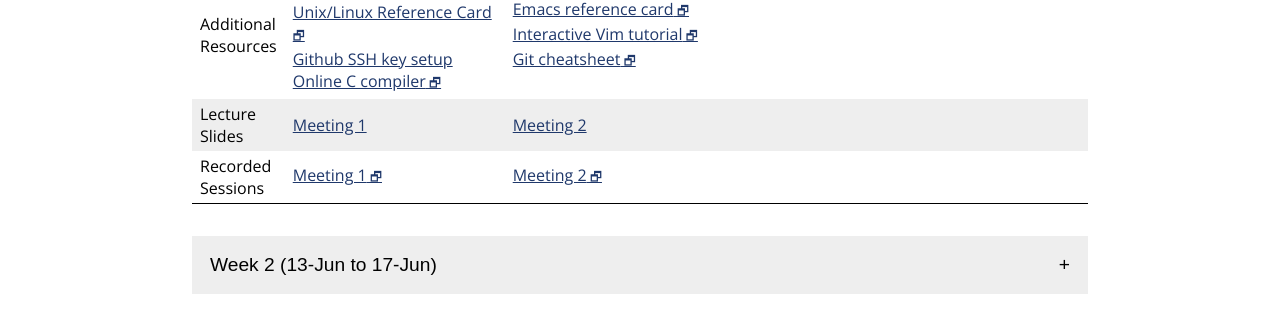
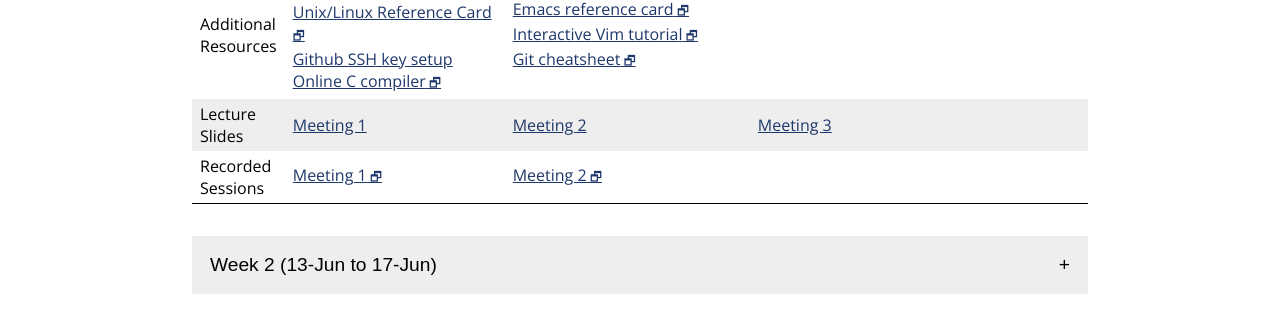
Before and after one commit to jhu-ip/cs220-summer22, a Jekyll site: the page built from material.md, in a window 1280 px wide. Shown: the part 795-1104 px from the top of the page. Built offline with Jekyll 4.4.1, drawn with Linux system fonts in a browser that asks for light colours; some web fonts are replaced.

Commit message:
meeting 3 slides

```diff
--- a/material.csv
+++ b/material.csv
@@ -46,6 +46,7 @@ Week,Day,Date,Type,Link text,URL
 1,3,10-Jun,Slides,"Writing functions, command line arguments",slides/day06_functions_command_line_arguments.pdf
 1,3,10-Jun,Recap,Day 6,questions/day06.html
 1,3,10-Jun,Exercise,Exercise 6,exercise/ex06.html
+1,3,10-Jun,LectureSlides,Meeting 3,slides/class03.pdf
 2,1,13-Jun,Slides,Function declarations,slides/day07_function_declaration.pdf
 2,1,13-Jun,Slides,Passing arrays to functions,slides/day07_passing_arrays_to_functions.pdf
 2,1,13-Jun,Slides,Recursion,slides/day07_recursion.pdf
--- a/material.md
+++ b/material.md
@@ -64,7 +64,7 @@ the materials for that week.
       <td>Lecture<br>Slides</td>
       <td><a href='slides/class01.pdf'>Meeting 1</a></td>
       <td><a href='slides/class02.pdf'>Meeting 2</a></td>
-      <td></td>
+      <td><a href='slides/class03.pdf'>Meeting 3</a></td>
     </tr>
     <tr>
       <td>Recorded<br>Sessions</td>
```
Also changed, not shown: 1 other file.
